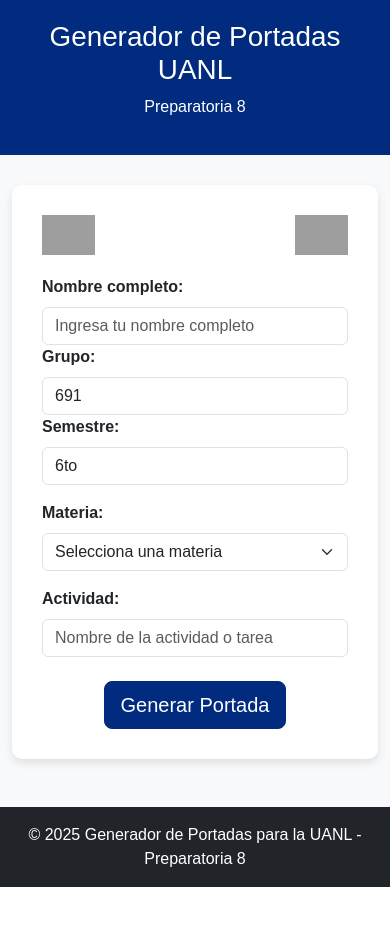
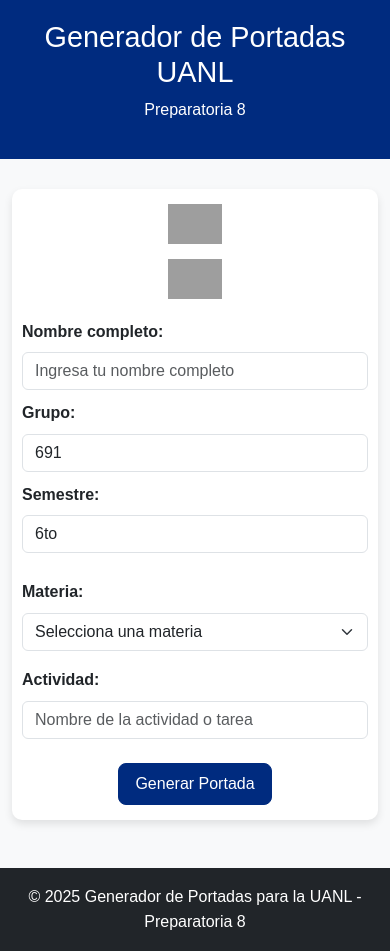
Before and after one commit to Gameoncode/generadordeportadas, a Flask app: page / in a window 390 px wide. Before the commit the page ends 887 px from the top, so only its background shows below. Run offline with Flask 3, Linux system fonts and the light colour scheme; grey boxes are pictures that could not be loaded.

Commit message:
Mejora: Añadido soporte para X funcionalidad

```diff
--- a/app.py
+++ b/app.py
@@ -1,4 +1,4 @@
-from flask import Flask, render_template, request, send_file
+from flask import Flask, render_template, request, send_file, make_response
 from datetime import date
 from PIL import Image, ImageDraw, ImageFont
 import os
@@ -49,6 +49,7 @@
     dibujo = ImageDraw.Draw(imagen)
 
     try:
+        # Intentar usar una fuente que soporte caracteres especiales
         fuente_titulo = ImageFont.truetype("arial.ttf", 32)
         fuente_subtitulo = ImageFont.truetype("arial.ttf", 24)
     except:
@@ -66,6 +67,7 @@
 
     dibujo.line([(50, 220), (ancho-50, 220)], fill=(0, 43, 121), width=2)
 
+    # Asegúrate de usar texto con codificación UTF-8 correcta
     dibujo.text((ancho//2, 260), "Universidad Autónoma de Nuevo León",
                 fill=(0, 43, 121), font=fuente_titulo, anchor="mm")
     dibujo.text((ancho//2, 300), "Preparatoria 8",
@@ -97,7 +99,7 @@
         nombre_alumno = request.form['nombre']
         grupo = request.form['grupo']
         semestre = request.form['semestre']
-        materia_nombre = request.form['materia']  # Ahora recibe el nombre directamente
+        materia_nombre = request.form['materia']
         actividad = request.form['actividad']
 
         # Buscar la materia seleccionada por nombre
@@ -109,7 +111,8 @@
 
             fecha_actual = date.today().strftime('%d/%m/%Y')
 
-            return render_template('resultado.html',
+            # Establecer el tipo de contenido explícitamente para UTF-8
+            response = make_response(render_template('resultado.html',
                                 materia=materia,
                                 nombre_alumno=nombre_alumno,
                                 grupo=grupo,
@@ -117,12 +120,22 @@
                                 profesor=profesor,
                                 actividad=actividad,
                                 imagen_portada=imagen_portada.replace('static/', ''),
-                                fecha=fecha_actual)
+                                fecha=fecha_actual))
+            response.headers['Content-Type'] = 'text/html; charset=utf-8'
+            return response
         else:
             return "Materia no encontrada", 400
 
-    # Para GET requests, pasar la lista original de materias
-    return render_template('index.html', materias=materias)
+    # Para GET requests, asegurarse de que se mande con encoding UTF-8
+    response = make_response(render_template('index.html', materias=materias))
+    response.headers['Content-Type'] = 'text/html; charset=utf-8'
+    return response
+
+@app.route('/generar_portada')
+def generar_portada():
+    response = make_response(render_template('portada.html'))
+    response.headers['Content-Type'] = 'text/html; charset=utf-8'
+    return response
 
 if __name__ == '__main__':
     app.run(debug=True)
--- a/templates/index.html
+++ b/templates/index.html
@@ -9,7 +9,8 @@
     <style>
         body {
             background-color: #f8f9fa;
-            font-family: Arial, sans-serif;
+            font-family: 'Arial Unicode MS', Arial, sans-serif;
+            line-height: 1.6;
         }
         .header {
             background-color: #002b7f; /* Azul UANL */
@@ -46,9 +47,42 @@
         .logo-container img {
             height: 60px;
         }
+
+        /* Ajustes específicos para móviles */
         @media (max-width: 768px) {
+            .logo-container {
+                flex-direction: column;
+                gap: 15px;
+                align-items: center;
+            }
+            .logo-container img {
+                height: 50px;
+            }
+            .form-container {
+                padding: 20px 15px;
+            }
+            .header h1 {
+                font-size: 1.8rem;
+            }
+            .header p {
+                font-size: 1rem;
+            }
+            .btn-lg {
+                padding: 0.5rem 1rem;
+                font-size: 1rem;
+            }
+        }
+
+        /* Ajustes para pantallas muy pequeñas */
+        @media (max-width: 480px) {
             .logo-container img {
                 height: 40px;
+            }
+            .form-container {
+                padding: 15px 10px;
+            }
+            .col-md-3, .col-md-6 {
+                margin-bottom: 10px;
             }
         }
     </style>
@@ -88,11 +122,10 @@
                 <div class="mb-3">
                     <label for="materia" class="form-label">Materia:</label>
                     <select class="form-select" id="materia" name="materia" required>
-    <option value="" selected disabled>Selecciona una materia</option>
-    {% for materia in materias %}
-    <option value="{{ materia[0] }}">{{ materia[0] }}</option>
-    {% endfor %}
-</select>
+                        <option value="" selected disabled>Selecciona una materia</option>
+                        {% for materia in materias %}
+                        <option value="{{ materia[0] }}">{{ materia[0] }}</option>
+                        {% endfor %}
                     </select>
                 </div>
 
```
Also changed, not shown: templates/resultado.html (+22 -2 lines).
